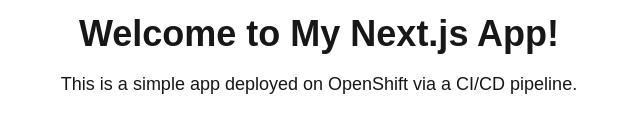
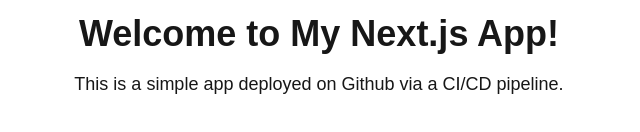
Before and after one commit to Lameckwh/hello-world, a Next.js app: page / in a window 1280 px wide. Shown: the part 344-476 px from the top of the page, without its empty margins (321-961 px from the left). Built offline with nearby package versions, Linux system fonts and the light colour scheme.

Commit message:
Update deployment description in Home component to reflect GitHub CI/CD pipeline

```diff
--- a/src/app/page.tsx
+++ b/src/app/page.tsx
@@ -4,7 +4,7 @@
   return (
     <main className="flex min-h-screen flex-col items-center justify-center bg-background text-foreground p-8">
       <h1 className="text-4xl font-bold mb-4">Welcome to My Next.js App!</h1>
-      <p className="text-lg">This is a simple app deployed on OpenShift via a CI/CD pipeline.</p>
+      <p className="text-lg">This is a simple app deployed on Github via a CI/CD pipeline.</p>
     </main>
   );
 }
```
